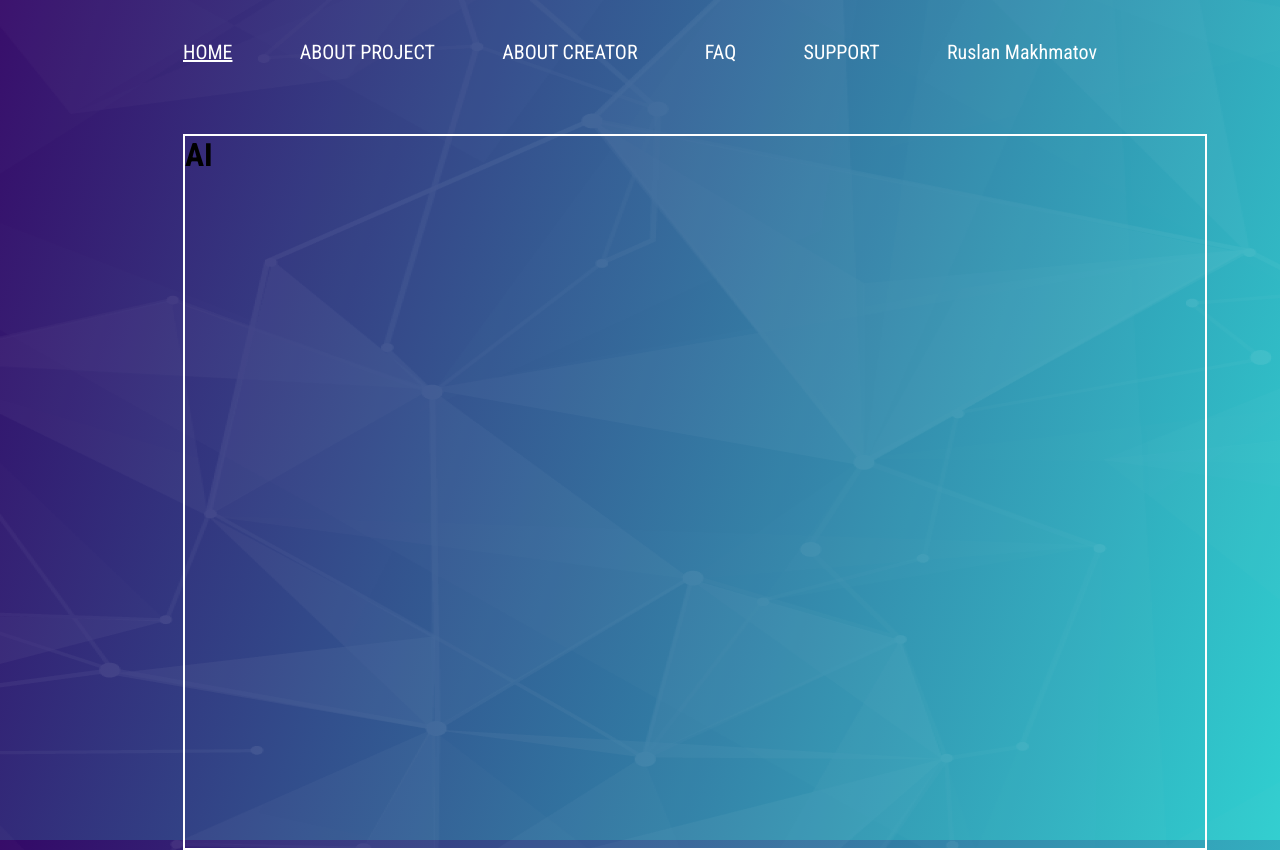
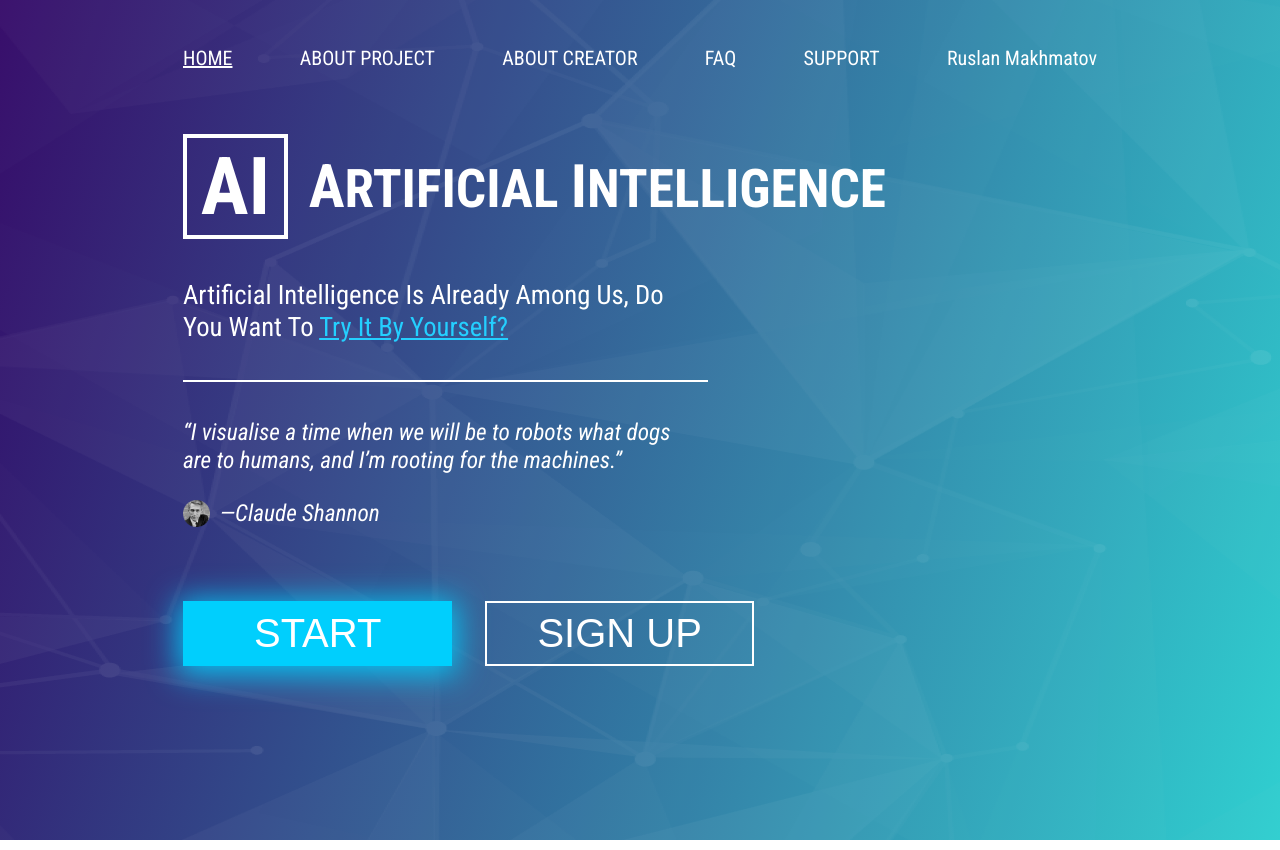
Before and after one commit to k1ngsterr1/AI-NETWORK, a React (Create React App) app: page / in a window 1280 px wide. Built offline with nearby package versions, Linux system fonts and the light colour scheme.

Commit message:
alpha 0.2

```diff
--- a/src/components/MainContent.js
+++ b/src/components/MainContent.js
@@ -1,10 +1,41 @@
 import React from "react";
+import ClaudeShannon from "../images/Claude.Shannon.png";
 
 const MainContent = () => {
   return (
     <main className="main">
-      <div className="square">
-        <h1 className="ai">AI</h1>
+      {/* MAIN HEADER START */}
+      <div className="main-header">
+        <div className="square">
+          <h1 className="ai">AI</h1>
+        </div>
+        <h1 className="header-text">
+          <span className="A-letter">A</span>RTIFICIAL{" "}
+          <span className="I-letter">I</span>NTELLIGENCE
+        </h1>
+      </div>
+      {/* MAIN HEADER END */}
+      {/* Offer And Quote Start */}
+      <p className="offer-p">
+        Artificial Intelligence Is Already Among Us, Do You Want To{" "}
+        <span className="blue-text">Try It By Yourself?</span>
+      </p>
+      <figure className="separator"></figure>
+      <div className="quote-container">
+        <p className="quote">
+          “I visualise a time when we will be to robots what dogs are to humans,
+          and I’m rooting for the machines.”
+        </p>
+        <div className="quote-author-container">
+          <img className="Claude-Shannon" src={ClaudeShannon} alt="Shon"></img>
+          <p className="quote-author">—Claude Shannon</p>
+        </div>
+      </div>
+      {/* Offer And Quote Start */}
+      {/* Buttons */}
+      <div className="buttons">
+        <button className="start-btn">START</button>
+        <button className="sign-up">SIGN UP</button>
       </div>
     </main>
   );
--- a/src/styles/styles.css
+++ b/src/styles/styles.css
@@ -7,6 +7,7 @@
 
 body {
   background-image: url(../images/BG-MAIN.png), linear-gradient(287.56deg, #30CFD0 0%, #330867 100%);
+  background-repeat: no-repeat;
   font-family: "Roboto Condensed", sans-serif;
 }
 body .app {
@@ -20,7 +21,8 @@ body .navigation {
   color: #ffffff;
   display: flex;
   justify-content: space-between;
-  font-size: clamp(20px, 1.5625vw, 45px);
+  align-items: center;
+  font-size: clamp(15px, 1.5625vw, 45px);
   margin-top: clamp(40px, 3.125vw, 80px);
   -webkit-user-select: none;
      -moz-user-select: none;
@@ -33,9 +35,133 @@ body .navigation a {
 body .navigation .home {
   text-decoration: underline;
 }
+body .navigation .home:hover, body .navigation .about-project:hover, body .navigation .about-creator:hover, body .navigation .faq:hover, body .navigation .support:hover {
+  text-decoration: underline;
+}
 body .main {
-  width: 112.0350109409%;
+  width: clamp(480px, 78.4405543399%, 1200px);
   height: 716px;
+  margin-top: clamp(10px, 4.6354166667vw, 90px);
+}
+body .square {
+  width: 8.1770833333vw;
+  height: 8.1770833333vw;
+  border: solid white;
+  border-width: clamp(3px, 0.3125vw, 12px);
+  display: flex;
+  justify-content: center;
+  align-items: center;
+}
+
+.main-header {
+  width: clamp(300px, 57.5833333333vw, 1200px);
+  display: flex;
+  align-items: center;
+}
+
+.ai {
+  font-size: clamp(25px, 6.25vw, 130px);
+  color: #ffffff;
+  font-family: "Roboto Condensed", sans-serif;
+  font-weight: 600;
+}
+
+.header-text {
+  margin-left: clamp(21px, 1.6145833333vw, 41px);
+  font-size: clamp(19px, 4.1666666667vw, 100px);
+  color: #ffffff;
+}
+
+.A-letter, .I-letter {
+  font-size: clamp(25px, 4.6875vw, 100px);
+}
+
+.offer-p {
+  width: 71.9465648855%;
+  margin-top: 40px;
+  color: #ffffff;
+  font-size: clamp(18px, 2.0833333333vw, 50px);
+  font-weight: 500;
+}
+
+.blue-text {
+  color: #24CFFF;
+  text-decoration: underline;
+  transition: 0.2s;
+}
+.blue-text:hover {
+  color: #008bfd;
+}
+
+.separator {
+  width: clamp(300px, 41.0416666667vw, 900px);
+  height: 2px;
+  background-color: #ffffff;
+  margin-top: clamp(25px, 2.8645833333vw, 70px);
+}
+
+.quote-container {
+  width: clamp(300px, 40.3541666667vw, 980px);
+  color: #ffffff;
+  font-style: italic;
+  font-size: clamp(20px, 1.8229166667vw, 45px);
+  margin-top: clamp(25px, 2.8645833333vw, 70px);
+}
+
+.quote-author-container {
+  margin-top: clamp(15px, 1.3020833333vw, 35px);
+  width: clamp(220px, 19.6875vw, 420px);
+  display: flex;
+  align-items: center;
+  height: 45px;
+}
+
+.Claude-Shannon {
+  width: clamp(20px, 2.0833333333vw, 50px);
+  height: clamp(20px, 2.0833333333vw, 50px);
+  -webkit-user-select: none;
+     -moz-user-select: none;
+      -ms-user-select: none;
+          user-select: none;
+}
+
+.quote-author {
+  width: clamp(160px, 18.8229166667vw, 460px);
+  margin-left: clamp(10px, 0.78125vw, 20px);
+}
+
+.buttons {
+  margin-top: clamp(65px, 3.90625vw, 85px);
+  width: clamp(400px, 44.6354166667vw, 957px);
+  display: flex;
+  font-family: "Roboto Condensed", sans-serif;
+  align-items: center;
+  justify-content: space-between;
+}
+
+.start-btn {
+  width: clamp(202px, 21.0416666667vw, 505px);
+  height: 65.49px;
+  background-color: #00cffd;
+  box-shadow: 0px 4px 31px 5px rgba(0, 207, 253, 0.9);
+  outline: none;
+  color: #ffffff;
+  font-weight: 400;
+  font-size: clamp(40px, 2.3041666667vw, 70px);
+  border: none;
+  transition: 0.3s all;
+}
+.start-btn:hover {
+  background-color: #008bfd;
+  box-shadow: 0px 4px 31px 5px rgba(0, 118, 253, 0.9);
+}
+
+.sign-up {
+  width: clamp(202px, 21.0416666667vw, 505px);
+  height: 65.49px;
+  background-color: transparent;
   border: 2px solid white;
-  margin-top: clamp(59px, 4.6354166667vw, 90px);
+  font-weight: 400;
+  font-size: clamp(40px, 2.3041666667vw, 70px);
+  color: #ffffff;
 }/*# sourceMappingURL=styles.css.map */
--- a/src/styles/styles.sass
+++ b/src/styles/styles.sass
@@ -2,7 +2,8 @@
 
 // Variables
 $text: #ffffff
-$mainBlue: #00CFFD
+$mainBlue: #00cffd
+$btnHover: #008bfd
 $blueForText: #24CFFF
 
 // fonts
@@ -14,6 +15,7 @@ $blueForText: #24CFFF
 
 body
     background-image: url(../images/BG-MAIN.png), linear-gradient(287.56deg, #30CFD0 0%, #330867 100%)
+    background-repeat: no-repeat
     font-family: 'Roboto Condensed', sans-serif
     .app
         width: 71.40625%
@@ -26,7 +28,8 @@ body
         color: $text
         display: flex
         justify-content: space-between
-        font-size: clamp(20px,1.5625vw, 45px)
+        align-items: center
+        font-size: clamp(15px,1.5625vw, 45px)
         margin-top: clamp(40px,3.125vw,80px)
         user-select: none
 
@@ -36,13 +39,117 @@ body
         .home
             text-decoration: underline
 
+        .home, .about-project, .about-creator, .faq, .support
+            &:hover
+                text-decoration: underline
+
     .main
-        width: 112.03501094091904%
+        width: clamp(480px,78.44055433989789%,1200px)
         height: 716px
-        border: 2px solid white
-        margin-top: clamp(59px,4.635416666666667vw, 90px)
+        margin-top: clamp(10px,4.635416666666667vw, 90px)
 
     .square
+        width: 8.177083333333334vw
+        height: 8.177083333333334vw
+        border: solid white
+        border-width: clamp( 3px,0.3125vw,12px)
+        display: flex
+        justify-content: center
+        align-items: center
+
+.main-header
+    width: clamp(300px,57.583333333333336vw,1200px)
+    display: flex
+    align-items: center
+.ai
+    font-size: clamp(25px,6.25vw, 130px)
+    color: $text
+    font-family: 'Roboto Condensed', sans-serif
+    font-weight: 600
+
+.header-text
+    margin-left: clamp(21px,1.6145833333333333vw,41px)
+    font-size: clamp(19px,4.166666666666667vw,100px)
+    color: $text
+
+.A-letter, .I-letter
+    font-size: clamp(25px,4.6875vw,100px)
+
+.offer-p
+    width: 71.94656488549619%
+    margin-top: clamp(20px,40px,60px)
+    color: $text
+    font-size: clamp(18px,2.0833333333333335vw,50px)
+    font-weight: 500
+
+.blue-text
+    color: $blueForText
+    text-decoration: underline
+    transition: 0.2s
+    &:hover
+        color: $btnHover
+
+.separator
+    width: clamp(300px,41.041666666666664vw,900px)
+    height: 2px
+    background-color: $text
+    margin-top: clamp(25px,2.8645833333333335vw,70px)
+
+.quote-container
+    width: clamp(300px,40.354166666666664vw,980px)
+    color: $text
+    font-style: italic
+    font-size: clamp( 20px,1.8229166666666667vw,45px)
+    margin-top: clamp(25px,2.8645833333333335vw,70px)
+
+.quote-author-container
+    margin-top: clamp(15px,1.3020833333333333vw,35px)
+    width: clamp(220px,19.6875vw, 420px)
+    display: flex
+    align-items: center
+    height: 45px
+
+.Claude-Shannon
+    width: clamp(20px,2.0833333333333335vw,50px)
+    height: clamp(20px,2.0833333333333335vw, 50px)
+    user-select: none
+
+.quote-author
+    width: clamp(160px,18.822916666666666vw, 460px)
+    margin-left: clamp(10px,0.78125vw,20px)
+
+.buttons
+    margin-top: clamp( 65px,3.90625vw,85px)
+    width: clamp(400px,44.635416666666664vw,957px)
+    display: flex
+    font-family: 'Roboto Condensed', sans-serif
+    align-items: center
+    justify-content: space-between
+
+.start-btn
+    width: clamp(202px,21.041666666666668vw, 505px)
+    height: 65.49px
+    background-color: $mainBlue
+    box-shadow: 0px 4px 31px 5px rgba(0, 207, 253, 0.9)
+    outline: none
+    color: $text
+    font-weight: 400
+    font-size: clamp(40px,2.3041666666666665vw,70px)
+    border: none
+    transition: 0.3s all
+    &:hover
+
+        background-color: $btnHover
+        box-shadow: 0px 4px 31px 5px rgb(0, 118, 253, 0.9)
+
+.sign-up
+    width: clamp(202px,21.041666666666668vw, 505px)
+    height: 65.49px
+    background-color: transparent
+    border: 2px solid white
+    font-weight: 400
+    font-size: clamp(40px,2.3041666666666665vw,70px)
+    color: $text
 
 @media screen and (max-width:1024px)
     .main
```
Also changed, not shown: 1 other file (tests, documents, lock files or other folders).
